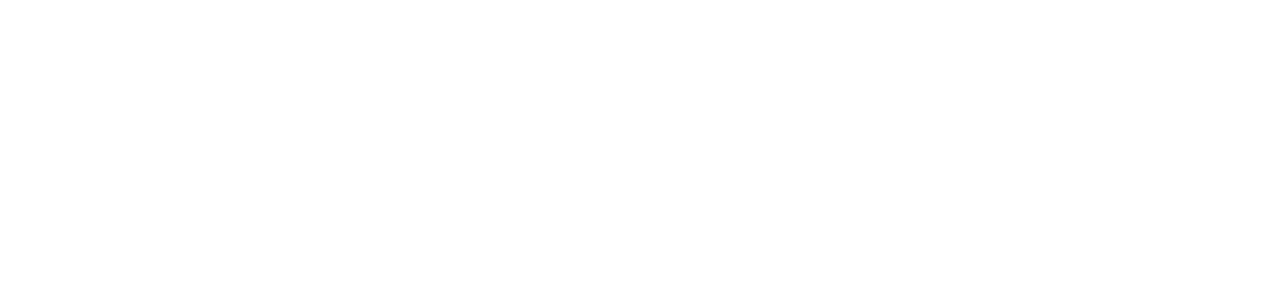
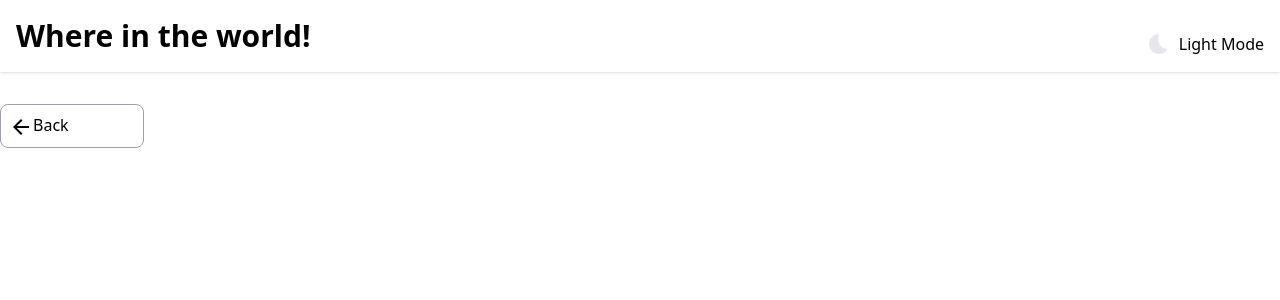
Before and after one commit to sarahify/CountriesFlags, a React (Vite) app: page /country/1 in a window 1280 px wide. Before the commit this address had no page. Shown: the top 300 px of the page. Built offline with nearby package versions, Linux system fonts and the light colour scheme; no server answers.

Commit message:
fix css styling

```diff
--- a/src/App.tsx
+++ b/src/App.tsx
@@ -1,4 +1,5 @@
 import "./App.css";
+import CountryFlagDetails from "./Components/CountryFlagDetails";
 import FetchCountryFlagsAndRegions from "./Components/FetchCountryFlagsAndRegions";
 import { BrowserRouter, Route, Routes } from "react-router-dom";
 
@@ -9,6 +10,7 @@
       <BrowserRouter>
         <Routes>
           <Route path="/" element={<FetchCountryFlagsAndRegions />} />
+          <Route path="/country/:code" element={<CountryFlagDetails />}  />
 
         </Routes>
       </BrowserRouter>
--- /dev/null
+++ b/src/Components/CountryFlagDetails.tsx
@@ -0,0 +1,103 @@
+import React, { useEffect, useState } from "react";
+import BedtimeIcon from "@mui/icons-material/Bedtime";
+import ArrowBackIcon from "@mui/icons-material/ArrowBack";
+import { useParams } from "react-router-dom";
+import axios from "axios";
+import { useNavigate } from "react-router-dom";
+
+// const baseUrl = "https://restcountries.com/v3.1"
+
+interface Country {
+  name: {
+    common: string;
+    official: string;
+  };
+  capital?: string[];
+  region: string;
+  subregion?: string;
+  population: number;
+  languages?: {
+    [key: string]: string;
+  };
+  currencies?: {
+    [key: string]: {
+      name: string;
+      symbol: string;
+    };
+  };
+  flags: {
+    svg: string;
+    alt?: string;
+  };
+}
+
+// interface CountryDetailsProps {
+//   CountryName: string;
+// }
+
+const baseUrl = "https://restcountries.com/v3.1";
+
+const CountryFlagDetails = () => {
+  const navigate = useNavigate();
+  const [themeColour, setThemeColour] = useState(false);
+  const [country, setCountry] = useState<Country[]>([]);
+  const [loading, setLoading] = useState<boolean>(true);
+  const [error, setError] = useState<string | null>(null);
+  const { code } = useParams();
+
+  const handleToggleColour = () => {
+    setThemeColour(!themeColour);
+  };
+
+  useEffect(() => {
+    const fetchCountryDetails = async () => {
+      try {
+        setLoading(true);
+        setError(null);
+        const response = await axios.get(`${baseUrl}/alpha/${code}`);
+        setCountry(response.data[0]); // The API returns an array
+      } catch (error) {
+        console.error("Error fetching country:", error);
+        setError("Error fetching countries. Please try again.");
+      } finally {
+        setLoading(false);
+      }
+    };
+
+    if (code) {
+      fetchCountryDetails();
+    }
+  }, [code]);
+
+  console.log({ country });
+
+  return (
+    <div>
+      <div
+        className={`h-screen ${
+          themeColour ? "bg-gray-900 text-white" : "bg-white text-black"
+        }`}
+      >
+        <div className="flex flex-col md:flex-row items-center justify-between p-4 shadow overflow-hidden">
+          <h1 className="font-semibold text-3xl">Where in the world!</h1>
+          <div
+            onClick={handleToggleColour}
+            className="flex flex-row gap-2 cursor-pointer mt-4"
+          >
+            <BedtimeIcon className="text-gray-200" />
+            <p>{themeColour ? "Dark" : "Light"} Mode</p>
+          </div>
+        </div>
+        <div
+          className="border border-gray-400 p-2 rounded-lg mt-8 w-36 cursor-pointer gap-16"
+          onClick={() => navigate("/")}
+        >
+          <ArrowBackIcon />
+          <button>Back</button>
+        </div>
+      </div>
+    </div>
+  );
+};
+
+export default CountryFlagDetails;
--- a/src/Components/FetchCountryFlagsAndRegions.tsx
+++ b/src/Components/FetchCountryFlagsAndRegions.tsx
@@ -2,12 +2,14 @@
 import SearchIcon from "@mui/icons-material/Search";
 import axios from "axios";
 import { useEffect, useState } from "react";
+import { useNavigate } from "react-router-dom";
 
 interface CountryData {
   name: { common: string; official: string };
   population: number;
   region: string;
   capital: string;
+  ccn3:string;
   flags: {
     svg: string;
     png: string;
@@ -19,10 +21,11 @@
 const FetchCountryFlagsAndRegions = () => {
   const [themeColour, setThemeColour] = useState(false);
   const [countries, setCountries] = useState<CountryData[]>([]);
-  const [searchQuery, setSearchQuery] = useState<string>("");
+  const [searchQuery, setSearchQuery] = useState("");
   const [selectedRegion, setSelectedRegion] = useState<string>("All");
   const [loading, setLoading] = useState<boolean>(true);
   const [error, setError] = useState<string | null>(null);
+  const navigate = useNavigate();
 
   const handleToggleColour = () => {
     setThemeColour(!themeColour);
@@ -35,6 +38,7 @@
       setError(null); // Reset error state
       const response = await axios.get<CountryData[]>(baseUrl);
       setCountries(response.data);
+      console.log(response);
     } catch (err) {
       setError("Error fetching countries. Please try again.");
       setCountries([]); // Reset countries on error
@@ -43,13 +47,28 @@
     }
   };
 
+
   // Initial fetch (All countries)
   useEffect(() => {
     fetchCountries(`${baseUrl}/all`);
   }, []);
 
+   // Debounced Search Functionality
+   useEffect(() => {
+    const debounce = setTimeout(() => {
+      if(searchQuery) {
+        fetchCountries(`${baseUrl}/name/${searchQuery}`);
+      } else {
+        fetchCountries(`${baseUrl}/all`);
+      }
+    }, 50);
+    return() => clearTimeout(debounce);
+   }, [searchQuery])
+
+
   // Search functionality
   const handleSearch = () => {
+    setLoading(true);
     if (searchQuery) {
       fetchCountries(`${baseUrl}/name/${searchQuery}`);
     } else {
@@ -76,38 +95,36 @@
           themeColour ? "bg-gray-900 text-white" : "bg-white text-black"
         }`}
       >
-        <div className="flex flex-col md:flex-row items-center justify-between p-4 shadow rounded-lg overflow-hidden">
+        <div className="flex flex-col md:flex-row items-center justify-between shadow p-4 px-20">
           <h1 className="font-semibold text-3xl">Where in the world!</h1>
           <div
             onClick={handleToggleColour}
             className="flex flex-row gap-2 cursor-pointer mt-4"
           >
             <BedtimeIcon className="text-gray-200" />
-            <p>Dark Mode</p>
+            <p>{themeColour? "Dark" : "Light" } Mode</p>
           </div>
         </div>
         {/* SEARCH AND FILTER ICON: */}
-        <div className="p-0 md:p-20">
+        <div className="px-5 md:px-20">
           <div className="flex flex-col md:flex-row item-center justify-between gap-6">
             {/* SEARCHICON */}
             <div
               className=" flex items-center border border-gray-400 p-2 gap-3 rounded-lg mt-8"
-              onClick={handleSearch}
             >
               <SearchIcon />
               <input
                 type="search"
                 placeholder="Searching for a country"
-                className="w-96 p-2"
+                className="w-96 p-2 bg-transparent text-sm outline-none" onClick={handleSearch}
                 value={searchQuery}
                 onChange={(e) => setSearchQuery(e.target.value)}
               />
             </div>
             {/* FILTERCOUNTRY */}
-            {/* max-w-sm md:max-w-md lg:max-w-lg */}
-            <div className="flex items-center border border-gray-400 p-2 rounded-lg mt-6  max-w-sm md:max-w-md">
+            <div className="flex items-center border border-gray-400 p-2 gap-3 rounded-lg mt-8 w-36">
               <select
-                className="w-full bg-transparent outline-none text-sm md:text-base"
+                className="p-2 bg-transparent text-sm outline-none"
                 value={selectedRegion}
                 onChange={(e) => handleRegionChange(e.target.value)}
               >
@@ -134,9 +151,10 @@
                     className="shadow rounded-lg overflow-hidden"
                   >
                     <img
+                    onClick={() => {navigate(`/country/${country?.ccn3}`)}}
                       src={country.flags.svg}
                       alt={`${country.name.common} flag`}
-                      className="h-40 w-full object-cover"
+                      className="h-40 w-full object-cover cursor-pointer"
                     />
                     <div className="p-4">
                       <p className="text-xl font-semibold">
```
Also changed, not shown: 1 other file (tests, documents, lock files or other folders).
